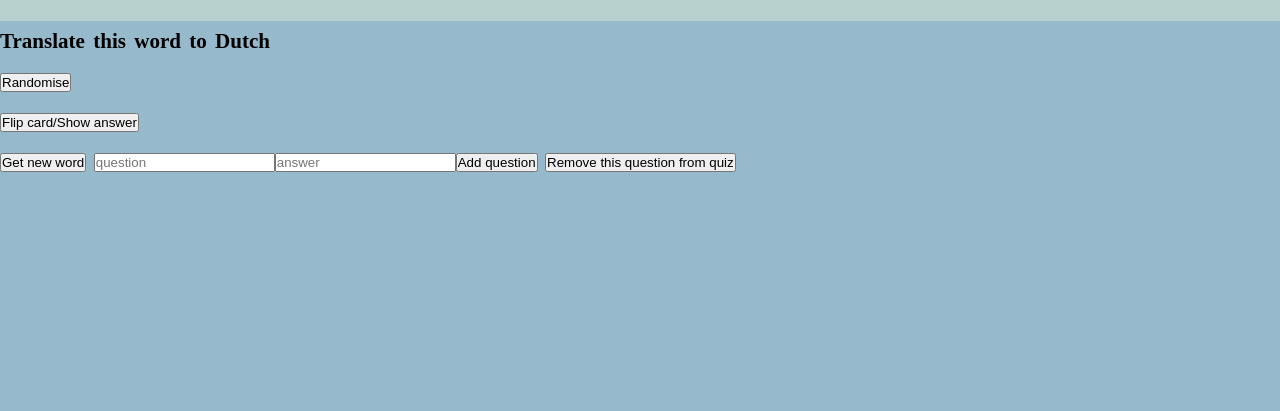
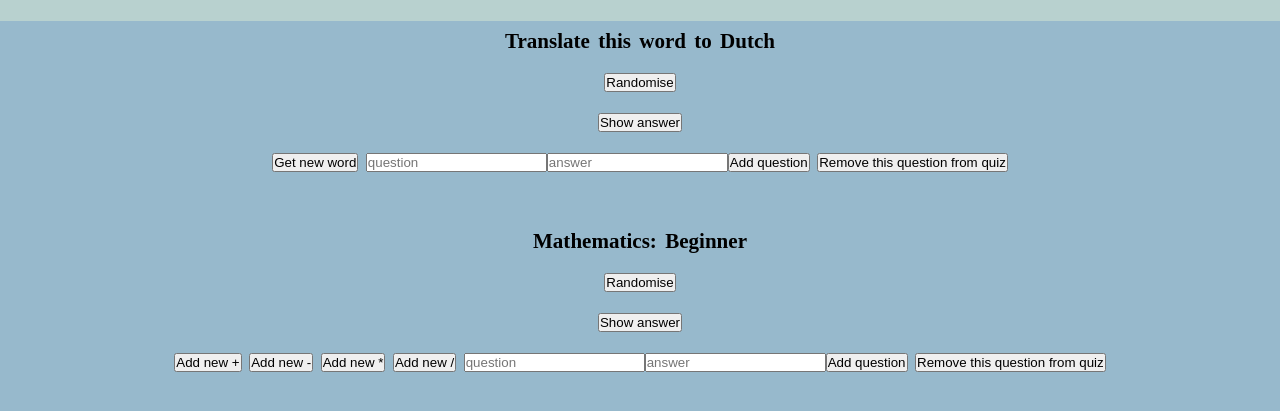
Before and after one commit to johnflentri/Flashcards, a plain HTML site: page index.html in a window 1280 px wide. Shown: the part 59-470 px from the top of the page. Drawn offline with Linux system fonts and the light colour scheme.

Commit message:
extra question category added with new question functionality for each arithmetic operator instead of get new word

```diff
--- a/index.html
+++ b/index.html
@@ -1,5 +1,6 @@
 <!DOCTYPE html>
 <html lang="en">
+
 <head>
     <meta charset="UTF-8">
     <meta name="viewport" content="width=device-width, initial-scale=1.0">
@@ -7,22 +8,41 @@
     <title>Flashcard App</title>
     <link rel="stylesheet" href="style.css">
 </head>
+
 <body>
     <div class="intro-banner">
         <h3>Welcome to the Flashcard App</h3>
     </div>
-    <div class="flashcard_container">
-        <div class="flashcard">
+    <div class="wrapper">
+        <div class="test-containers">
+            <div id=dutch class="dutch-test">
                 <h3>Translate this word to Dutch</h3>
                 <button id="randomWordDutch" onclick="randomWordDutch()">Randomise</button>
                 <p id="randomQuestionDutch"></p>
-            <button id="showAnswerDutch" onclick="showAnswerDutch()">Flip card/Show answer</button>
+                <button id="showAnswerDutch" onclick="showAnswerDutch()">Show answer</button>
                 <p id="showAnswerDutchP"></p>
                 <button id="getNewDutch" onclick="getNewDutch()">Get new word</button>
-            <input type="text" id="newQDutch" placeholder="question" /><input type="text" id="newADutch" placeholder="answer" /><button id="submitQDutch" onclick="submitQDutch()">Add question</button>
+                <input type="text" id="newQDutch" placeholder="question" /><input type="text" id="newADutch"
+                    placeholder="answer" /><button id="submitQDutch" onclick="submitQDutch()">Add question</button>
                 <button id="removeQDutch" onclick="removeQDutch()">Remove this question from quiz</button>
+            </div>
+            <br>
+            <div id=mathsB class="mathsB-test">
+                <h3>Mathematics: Beginner</h3>
+                <button id="randomEqMathsB" onclick="randomEqMathsB()">Randomise</button>
+                <p id="randomQuestionMathsB"></p>
+                <button id="showAnswerMathsB" onclick="showAnswerMathsB()">Show answer</button>
+                <p id="showAnswerMathsBP"></p>
+                <button id="getNewMathsB" onclick="getNewMathsBAdd()">Add new +</button> <button id="getNewMathsB"
+                    onclick="getNewMathsBSubtract()">Add new -</button> <button id="getNewMathsB"
+                    onclick="getNewMathsBMultiply()">Add new *</button> <button id="getNewMathsB"
+                    onclick="getNewMathsBDivide()">Add new /</button>
+                <input type="text" id="newQMathsB" placeholder="question" /><input type="text" id="newAMathsB"
+                    placeholder="answer" /><button id="submitQMathsB" onclick="submitQMathsB()">Add question</button>
+                <button id="removeQMathsB" onclick="removeQMathsB()">Remove this question from quiz</button>
             </div>
         </div>
 </body>
 <script src="index.js"></script>
+
 </html>
--- a/index.js
+++ b/index.js
@@ -47,5 +47,61 @@ function submitQDutch() {
 function removeQDutch() {
     if (document.getElementById("randomQuestionDutch").innerHTML == flashcardsDutch[randomCardNumberDutch].question) {
         flashcardsDutch.splice(randomCardNumberDutch, 1);
+    } else {
+        alert("You need to generate a question first!");
     }
 }
+
+let maths1
+let maths2
+let mathsOperator = ["+", "-", "*", "/"];
+
+let flashcardsMathsB = [
+    { id: 1, question: ((maths1 = Math.floor(Math.random() * 89) + 11) + mathsOperator[0] + (maths2 = Math.floor(Math.random() * 89) + 11)), answer: eval(maths1 + mathsOperator[0] + maths2) },
+    { id: 2, question: ((maths1 = Math.floor(Math.random() * 89) + 11) + mathsOperator[1] + (maths2 = Math.floor(Math.random() * 89) + 11)), answer: eval(maths1 + mathsOperator[1] + maths2) },
+    { id: 3, question: ((maths1 = Math.floor(Math.random() * 8) + 2) + mathsOperator[2] + (maths2 = Math.floor(Math.random() * 89) + 11)), answer: eval(maths1 + mathsOperator[2] + maths2) },
+    { id: 4, question: eval((maths1 = Math.floor(Math.random() * 8) + 2) + mathsOperator[2] + (maths2 = Math.floor(Math.random() * 8) + 2)) + mathsOperator[3] + maths2, answer: maths1 },
+]
+
+let randomCardNumberMathsB = Math.floor(Math.random() * flashcardsMathsB.length);
+
+function randomEqMathsB() {
+    randomCardNumberMathsB = Math.floor(Math.random() * flashcardsMathsB.length);
+    document.getElementById("randomQuestionMathsB").innerHTML = flashcardsMathsB[randomCardNumberMathsB].question;
+}
+
+function showAnswerMathsB() {
+    document.getElementById("showAnswerMathsBP").innerHTML = flashcardsMathsB[randomCardNumberMathsB].answer;
+}
+
+function getNewMathsBAdd() {
+    flashcardsMathsB.push({ id: flashcardsMathsB.length + 1, question: ((maths1 = Math.floor(Math.random() * 89) + 11) + mathsOperator[0] + (maths2 = Math.floor(Math.random() * 89) + 11)), answer: eval(maths1 + mathsOperator[0] + maths2) });
+    updateTotalMathsB();
+}
+
+function getNewMathsBSubtract() {
+    flashcardsMathsB.push({ id: flashcardsMathsB.length + 1, question: ((maths1 = Math.floor(Math.random() * 89) + 11) + mathsOperator[1] + (maths2 = Math.floor(Math.random() * 89) + 11)), answer: eval(maths1 + mathsOperator[1] + maths2) });
+    updateTotalMathsB();
+}
+
+function getNewMathsBMultiply() {
+    flashcardsMathsB.push({ id: flashcardsMathsB.length + 1, question: ((maths1 = Math.floor(Math.random() * 8) + 2) + mathsOperator[2] + (maths2 = Math.floor(Math.random() * 89) + 11)), answer: eval(maths1 + mathsOperator[2] + maths2) });
+    updateTotalMathsB();
+}
+
+function getNewMathsBDivide() {
+    flashcardsMathsB.push({ id: flashcardsMathsB.length + 1, question: eval((maths1 = Math.floor(Math.random() * 8) + 2) + mathsOperator[2] + (maths2 = Math.floor(Math.random() * 8) + 2)) + mathsOperator[3] + maths2, answer: maths1 });
+    updateTotalMathsB();
+}
+
+function submitQMathsB() {
+    flashcardsMathsB.push({ id: flashcardsMathsB.length + 1, question: newQMathsB.value, answer: newAMathsB.value });
+}
+
+function removeQMathsB() {
+    if (document.getElementById("randomQuestionMathsB").innerHTML == flashcardsMathsB[randomCardNumberMathsB].question) {
+        flashcardsMathsB.splice(randomCardNumberMathsB, 1);
+    } else {
+        alert("You need to generate a question first!");
+    }
+}
--- a/style.css
+++ b/style.css
@@ -18,3 +18,14 @@ body {
     background-color: #b8d1cf;
     padding: 15px;
 }
+
+.wrapper {
+    margin: 0 auto;
+    width: 1000px;;
+}
+
+.test-containers {
+    width: 100%;
+    height: 100%;
+    text-align: center;
+}
```
Lines whose indentation alone changed are shown as unchanged.
